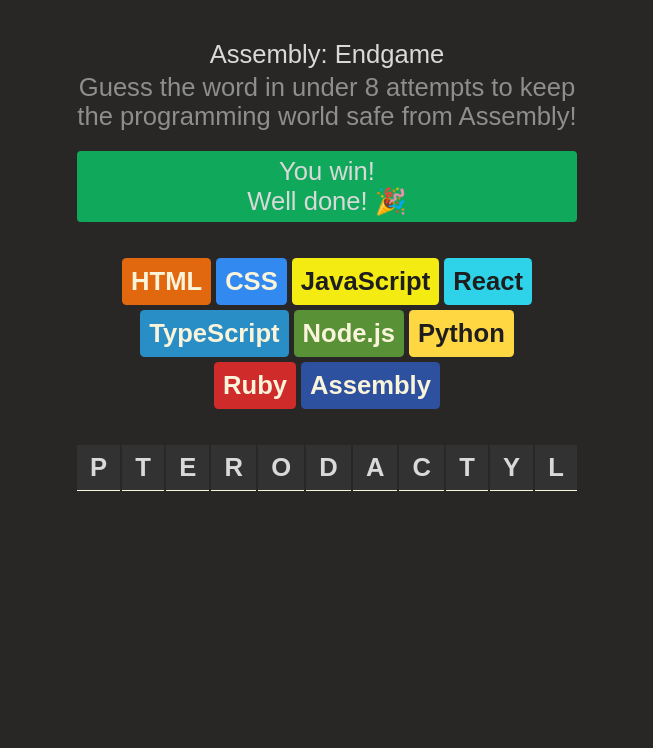
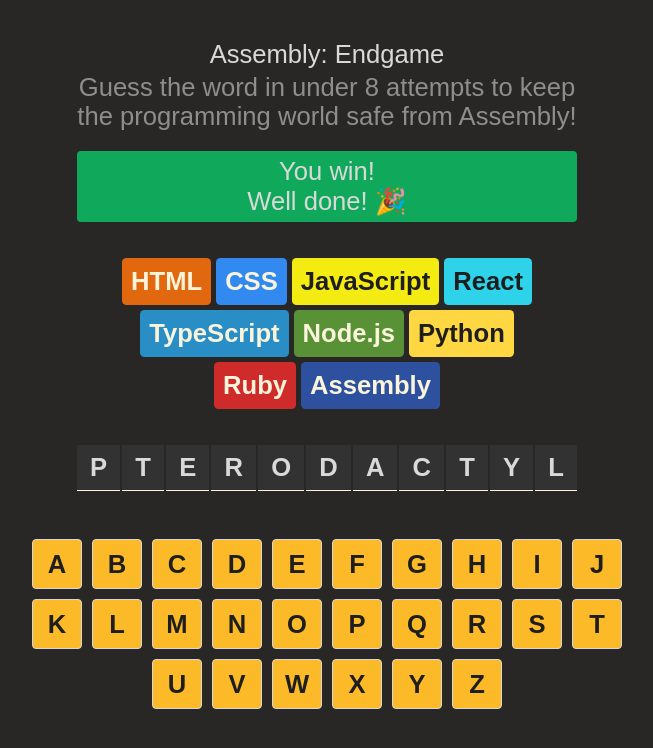
Before and after one commit to donnyjb06/assembly-endgame, a React (Vite) app: page / in a window 1280 px wide. Shown: the top 748 px of the page, without its empty margins (313-966 px from the left). Built offline with nearby package versions, Linux system fonts and the light colour scheme.

Commit message:
feat: add and style keyboard component

```diff
--- a/src/App.tsx
+++ b/src/App.tsx
@@ -2,10 +2,13 @@
 import StatusSection from "@components/StatusSection/StatusSection";
 import Languages from "@components/Languages/Languages";
 import WordDisplay from "@components/WordDisplay/WordDisplay";
+import Keyboard from "@components/Keyboard/Keyboard";
 import React from "react";
 
 function App() {
 	const [currentWord, setcurrentWord] = React.useState<string>("Pterodactyl");
+
+  const alphabet = "abcdefghijklmnopqrstuvwxyz".toUpperCase();
 
 	return (
 		<>
@@ -13,6 +16,7 @@
 			<StatusSection />
 			<Languages />
 			<WordDisplay word={currentWord} />
+      <Keyboard alphabet={alphabet} />
 		</>
 	);
 }
--- /dev/null
+++ b/src/components/Keyboard/Keyboard.tsx
@@ -0,0 +1,22 @@
+import styles from "@components/Keyboard/keyboard.module.scss";
+import { FC } from "react";
+
+interface KeyboardProp {
+	alphabet: string;
+}
+
+const Keyboard: FC<KeyboardProp> = ({ alphabet }) => {
+	const alphabetButtons = alphabet.split("").map((letter) => {
+		return (
+			<button className={styles.keyboard__key} key={letter}>
+				{letter}
+			</button>
+		);
+	});
+
+	return <section className={styles.keyboard}>
+    {alphabetButtons}
+  </section>;
+};
+
+export default Keyboard;
--- /dev/null
+++ b/src/components/Keyboard/keyboard.module.scss
@@ -0,0 +1,58 @@
+@use "../../styles/helpers/functions";
+@use "../../styles/helpers/variables";
+@use "../../styles/helpers/mixins";
+@use "sass:map";
+
+$correct-guess-clr: #10a95b;
+$no-guess-color: #fcba29;
+$incorrect-guess-clr: #ec5d49;
+
+.keyboard {
+	max-width: 600px;
+	display: flex;
+	flex-wrap: wrap;
+	margin-block-start: 48px;
+	gap: 10px;
+	justify-content: center;
+
+	.keyboard__key {
+		display: flex;
+		justify-content: center;
+		align-items: center;
+		color: #1e1e1e;
+		@include mixins.button($no-guess-color);
+		padding: 15px;
+		width: 50px;
+		height: 50px;
+		font-size: clamp(1rem, 2vw, 2rem);
+		font-weight: map.get(variables.$font-weights, "semi-bold");
+		cursor: pointer;
+		transition: 0.25s
+			linear(
+				0,
+				0.49 7.4%,
+				0.864 15.3%,
+				1.005 19.4%,
+				1.12 23.7%,
+				1.206 28.1%,
+				1.267 32.8%,
+				1.296 36.4%,
+				1.311 40.2%,
+				1.313 44.2%,
+				1.301 48.6%,
+				1.252 56.9%,
+				1.105 74.4%,
+				1.048 82.5%,
+				1.011 91.1%,
+				1
+			);
+	}
+
+	.keyboard__key:hover {
+		transform: scale(1.05);
+	}
+
+	.keyboard__key:active {
+		transform: scale(0.95);
+	}
+}
```
